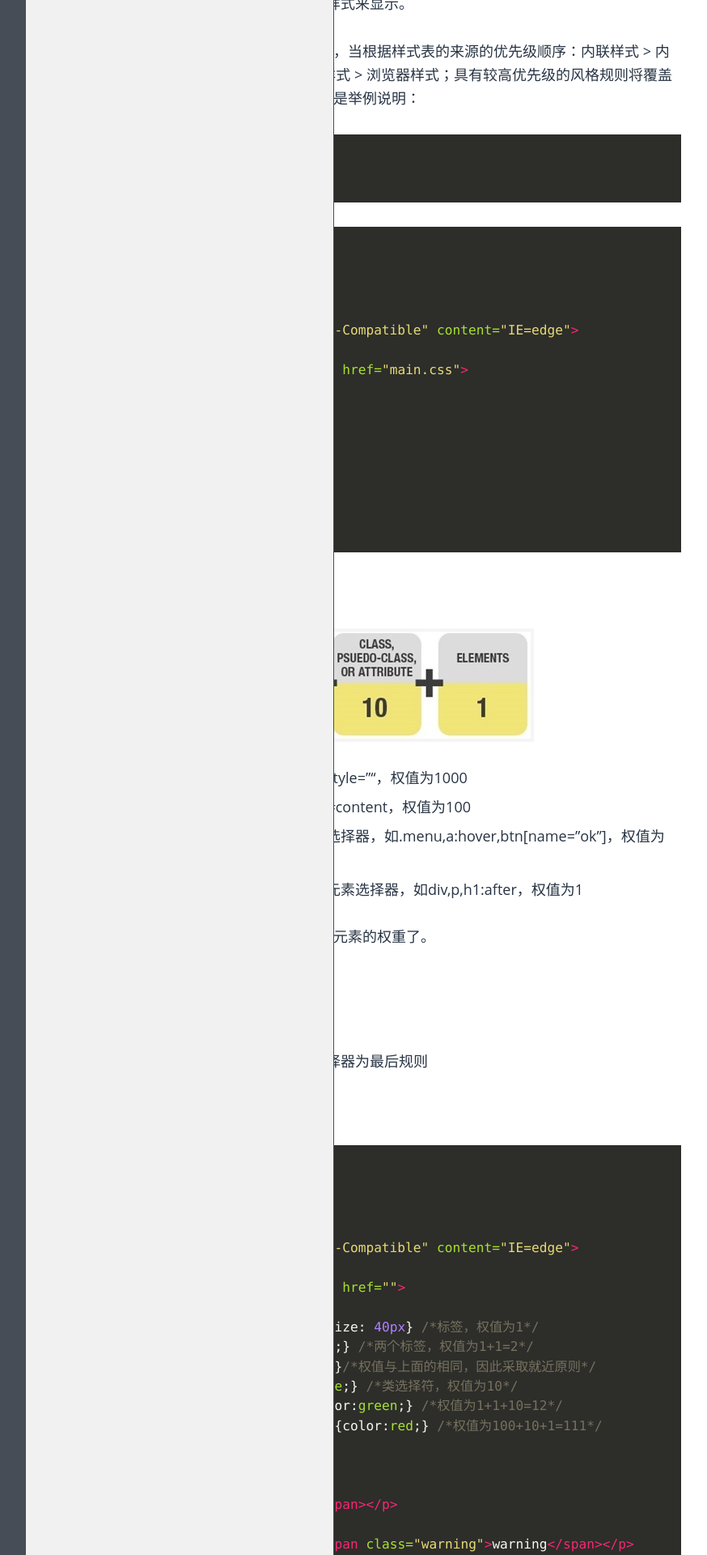
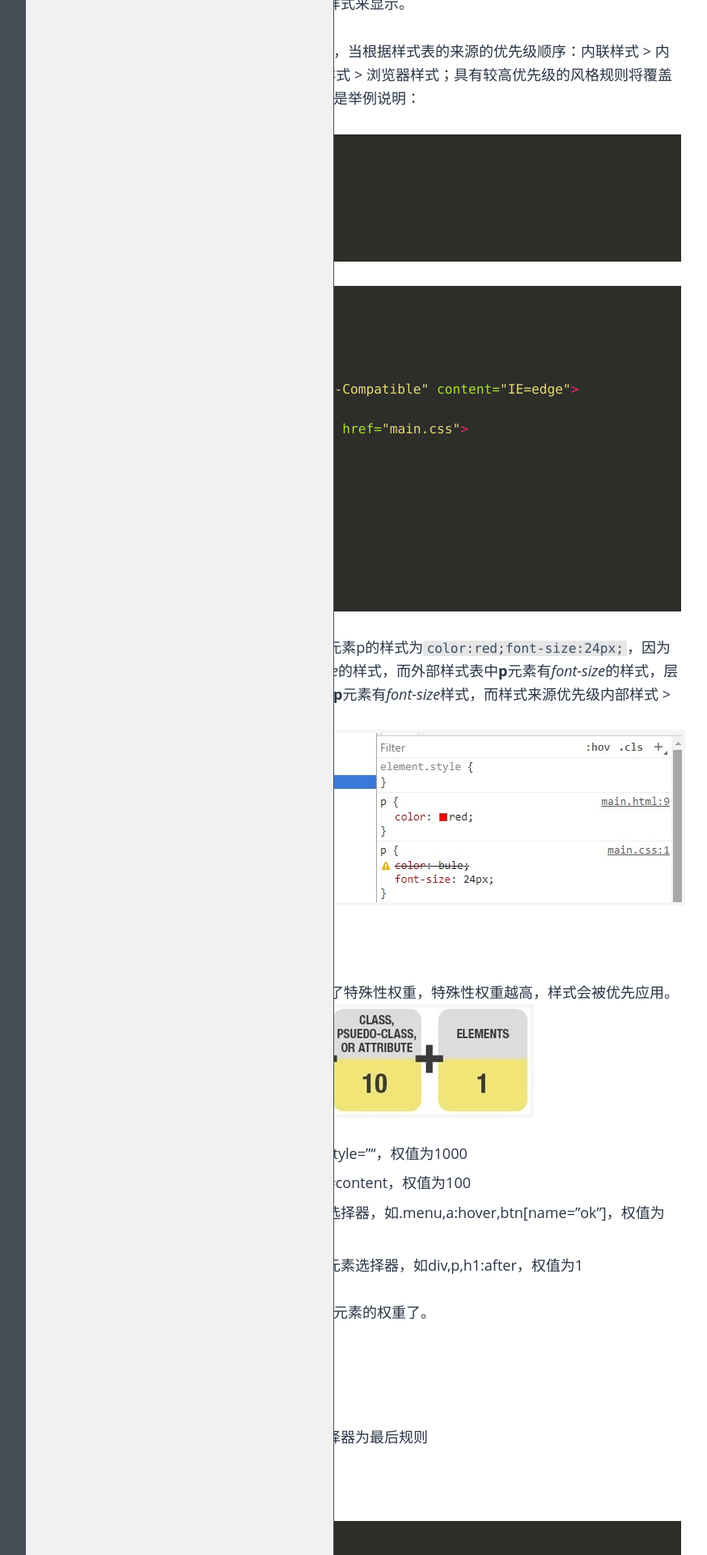
Before and after one commit to SDriedFish/SDriedFish.github.io, a Jekyll site: the page built from _posts/CSS/2016-04-23-css-cascade.md, in a window 1280 px wide. Shown: the part 674-2594 px from the top of the page at 81% size, without its empty margins (148-1022 px from the left). Built offline with Jekyll 4.4.1, drawn with Linux system fonts in a browser that asks for light colours; comment, search, counter and statistics services are not loaded.

Commit message:
css层叠

````diff
--- a/_posts/CSS/2016-04-23-css-cascade.md
+++ b/_posts/CSS/2016-04-23-css-cascade.md
@@ -22,7 +22,10 @@ CSS层叠样式表(Cascading Style Sheets)是一种用来表现HTML（标准通
 
 ```css
 /* main.css */
-p{color:bule;}
+ p{
+    color:blue;
+    font-size:24px;
+ }
 ```
 
 ```html
@@ -42,11 +45,11 @@ p{color:bule;}
 </body>
 </html>
 ```
-
-
-
+打开chrome开发者工具可以发现元素p的样式为`color:red;font-size:24px;`，因为嵌入式样式表中**p**元素没有*font-size*的样式，而外部样式表中**p**元素有*font-size*的样式，层叠对这两个样式来源进行叠加使得**p**元素有*font-size*样式，而样式来源优先级内部样式 > 外部样式使得`color:red`生效。
+![][cascade-demo]
 
 ### 权重
+CSS规范为不同类型的选择器定义了特殊性权重，特殊性权重越高，样式会被优先应用。
 ![CSS权重][weight]
 
 * 第一等：代表内联样式，如：style=""，权值为1000
@@ -94,3 +97,4 @@ p{color:bule;}
 
 [weight]:{{site.baseurl}}/assets/img/CSS/casede/css-weight.jpg
 [demo]:{{site.baseurl}}/assets/img/CSS/casede/weight-demo.jpg
+[cascade-demo]:{{site.baseurl}}/assets/img/CSS/casede/cascade-demo.jpg
````
Also changed, not shown: assets/img/CSS/casede/cascade-demo.jpg (added).
